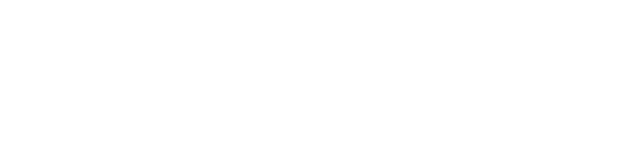
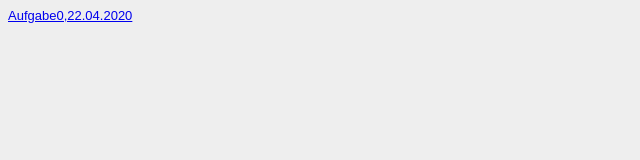
Before and after one commit to Sarenkab/GiSSommer2020, a plain HTML site: page Steckbrief/steckbrief.htm in a window 1280 px wide. Shown: the whole page, without its empty margins (0-640 px from the left). Drawn offline with Linux system fonts and the light colour scheme.

Commit message:
Steckbrief update aufgabe0

```diff
--- a/Steckbrief/steckbrief.htm
+++ b/Steckbrief/steckbrief.htm
@@ -7,11 +7,12 @@
 body {
 	font-family: arial;
 	font-size: small;
-	background: #eeeee
+	background: #eee
 }
 </style>
 </head>
 <body>
 	<!-- Hier die Links zu den gelösten Aufgaben einstellen, aktuelle oben, alte stehen lassen! Format: Aufgabenbezeichnung, Datum -->
+	<a href="https://sarenkab.github.io/GiSSommer2020/Aufgabe0/" target="_blank">Aufgabe0,22.04.2020</a>
 </body>
 </html>
```
